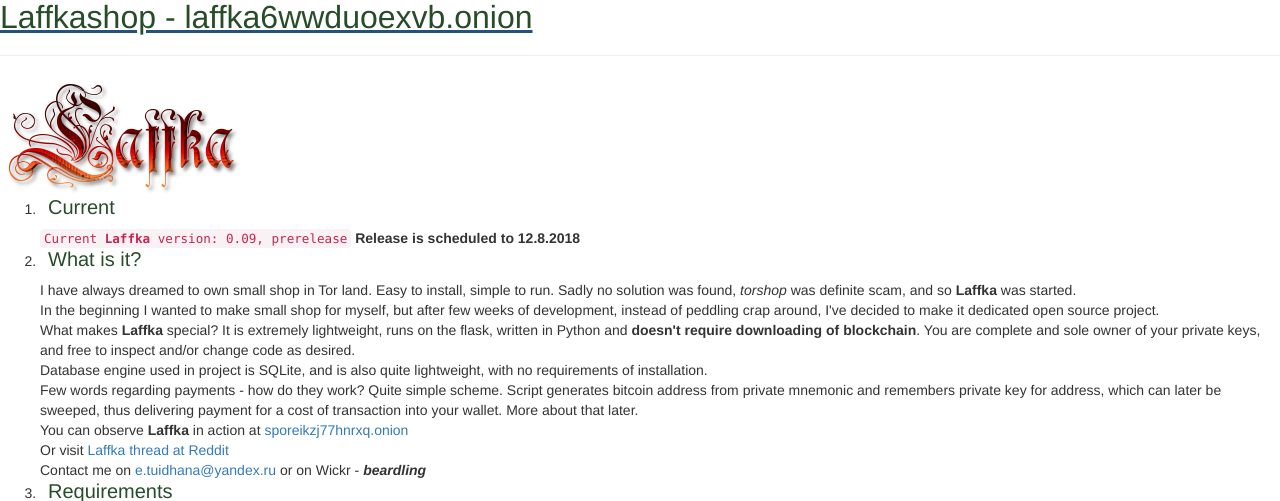
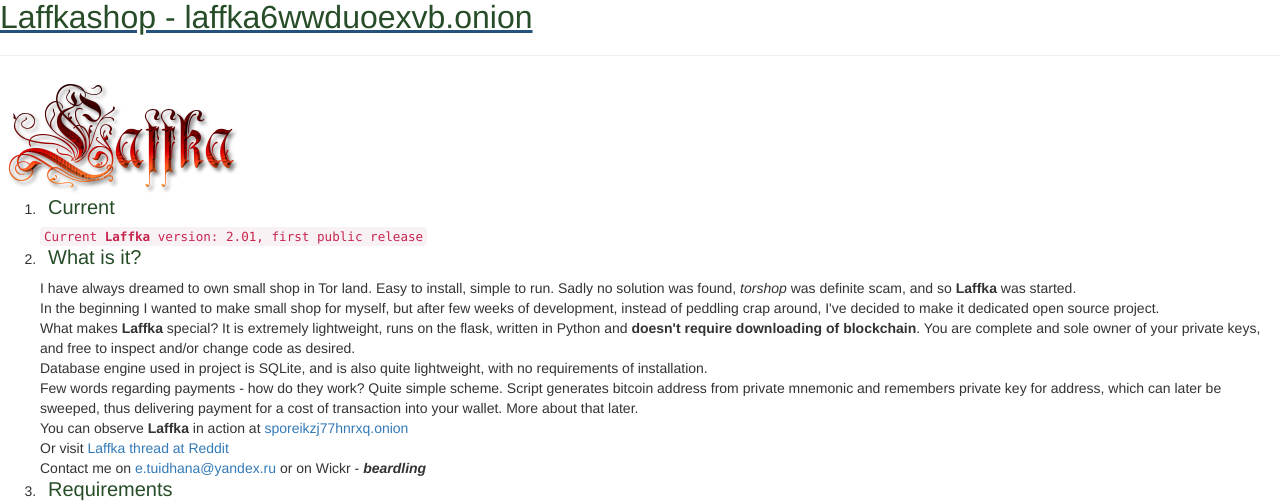
Before and after one commit to eruina/laffka, a Flask app: page / in a window 1280 px wide. Shown: the top 501 px of the page. Run offline with Flask 2, Linux system fonts and the light colour scheme; data comes from the database, SQL or seed files in the repository; parts of the project's set-up code (start-up, migrations or seed data) failed here and were passed over.

Commit message:
Update disclaimer.html
prerelease-release version change 2.01

```diff
--- a/app/templates/disclaimer.html
+++ b/app/templates/disclaimer.html
@@ -3,8 +3,7 @@
 <ol>
     <li>
         <h2>Current</h2>
-        <code>Current <b>Laffka</b> version: 0.09, prerelease</code>
-        <strong>Release is scheduled to 12.8.2018</strong>
+        <code>Current <b>Laffka</b> version: 2.01, first public release</code>
     </li>
     <li>
         <h2>What is it?</h2>
```
